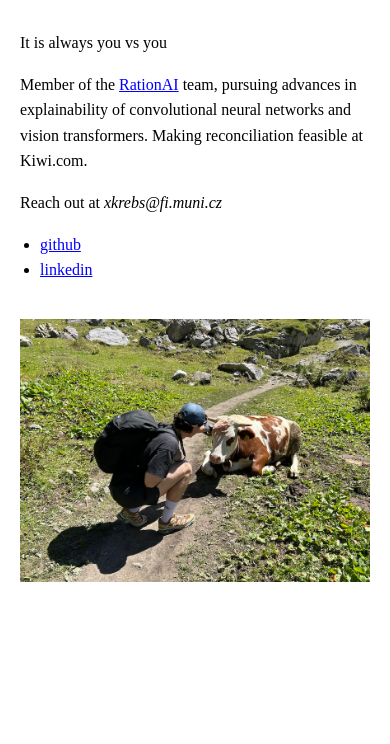
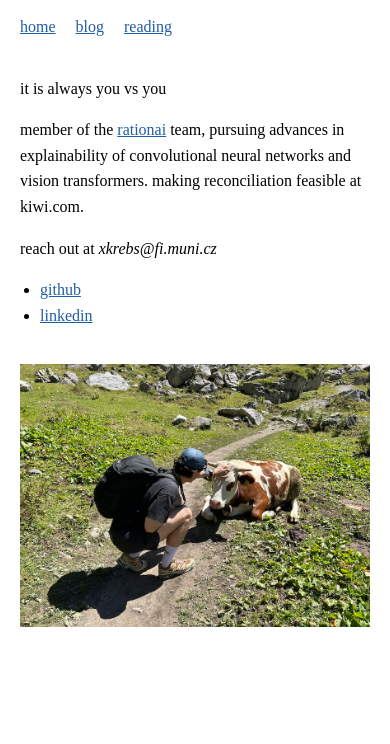
Before and after one commit to krebso/wp, a plain HTML site: page index.html in a window 390 px wide. Shown: the part 100-844 px from the top of the page. Drawn offline with Linux system fonts and the light colour scheme.

Commit message:
Change the layout a bit

```diff
--- a/index.html
+++ b/index.html
@@ -1,34 +1,42 @@
-<!DOCTYPE html>
+<!doctype html>
 <html lang="en">
 <head>
-    <meta charset="UTF-8">
+    <meta charset="utf-8">
     <meta name="viewport" content="width=device-width, initial-scale=1.0">
-    <title>Martin Krebs</title>
+    <title>martin krebs</title>
     <link rel="stylesheet" href="styles.css">
 </head>
 <body>
     <div class="container">
-        <h1>Martin Krebs</h1>
+        <h1>martin krebs.</h1>
+
+        <nav>
+            <ul>
+                <li><a href="index.html">home</a></li>
+                <li><a href="blog.html">blog</a></li>
+                <li><a href="reading.html">reading</a></li>
+            </ul>
+        </nav>
 
         <div class="content">
             <div class="about">
                 <p>
-                It is always you vs you
+                it is always you vs you
                 </p>
                 <p>
-                Member of the <a href=https://rationai.fi.muni.cz/>RationAI</a> team, pursuing advances in explainability of convolutional neural networks and vision transformers.
-                Making reconciliation feasible at Kiwi.com.
+                member of the <a target="_blank", rel="noopener noreferrer" href=https://rationai.fi.muni.cz/>rationai</a> team, pursuing advances in explainability of convolutional neural networks and vision transformers.
+                making reconciliation feasible at kiwi.com.
                 </p>
                 <p>
-                Reach out at <i>xkrebs@fi.muni.cz</i>
+                reach out at <i>xkrebs@fi.muni.cz</i>
                 </p>
                 <ul>
-                    <li><a target=”_blank” rel="noopener noreferrer" href="https://github.com/krebso">github</a></li>
-                    <li><a target=”_blank” rel="noopener noreferrer" href="https://linkedin.com/in/krebso">linkedin</a></li>
+                    <li><a target="_blank" rel="noopener noreferrer" href="https://github.com/krebso">github</a></li>
+                    <li><a target="_blank" rel="noopener noreferrer" href="https://linkedin.com/in/krebso">linkedin</a></li>
                 </ul>
             </div>
             <div class="photo">
-                <img src="krebso.jpeg" alt="Switzerland">
+                <img src="krebso.jpeg" alt="switzerland">
             </div>
         </div>
     </div>
--- a/styles.css
+++ b/styles.css
@@ -2,6 +2,8 @@ body {
     margin: 0;
     padding: 20px;
     line-height: 1.6;
+    font-optical-sizing: auto;
+    font-style: normal;
 }
 
 .container {
@@ -32,7 +34,7 @@ ul {
 }
 
 a {
-    color: blue;
+    color: #215da7;
 }
 
 a:hover {
@@ -52,3 +54,46 @@ a:hover {
         order: 2;
     }
 }
+
+.additional-content {
+    display: flex;
+    gap: 20px;
+    margin-top: 40px;
+}
+
+.blog, .projects {
+    flex: 1;
+}
+
+h2 {
+    font-size: 1.5em;
+}
+
+nav {
+    margin: 20px 0;
+}
+
+nav ul {
+    list-style-type: none;
+    padding: 0;
+    display: flex;
+    justify-content: left;
+}
+
+nav ul li {
+    display: inline-block;
+}
+
+nav ul li a {
+    padding-right: 20px;
+}
+
+@media (max-width: 768px) {
+    .additional-content {
+        flex-direction: column;
+    }
+
+    nav ul {
+        flex-wrap: wrap;
+    }
+}
```
